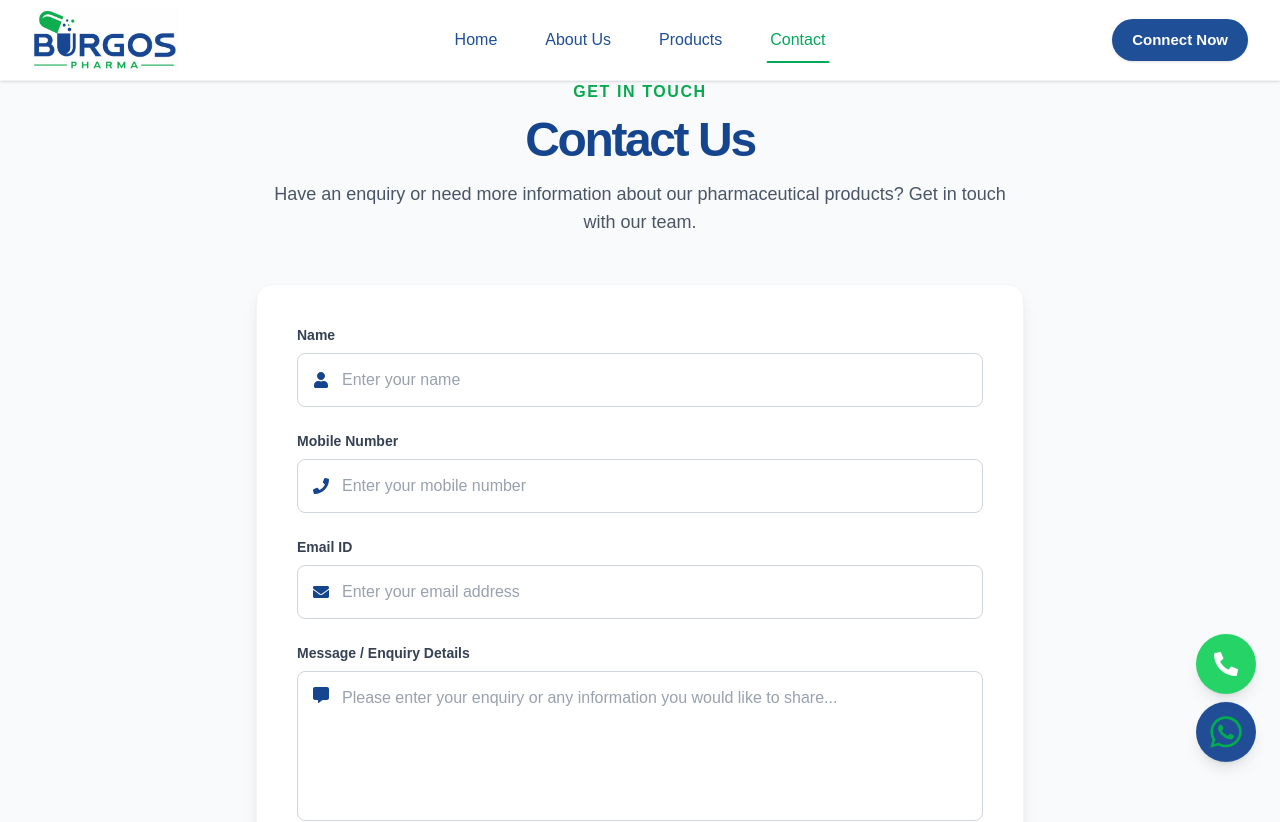
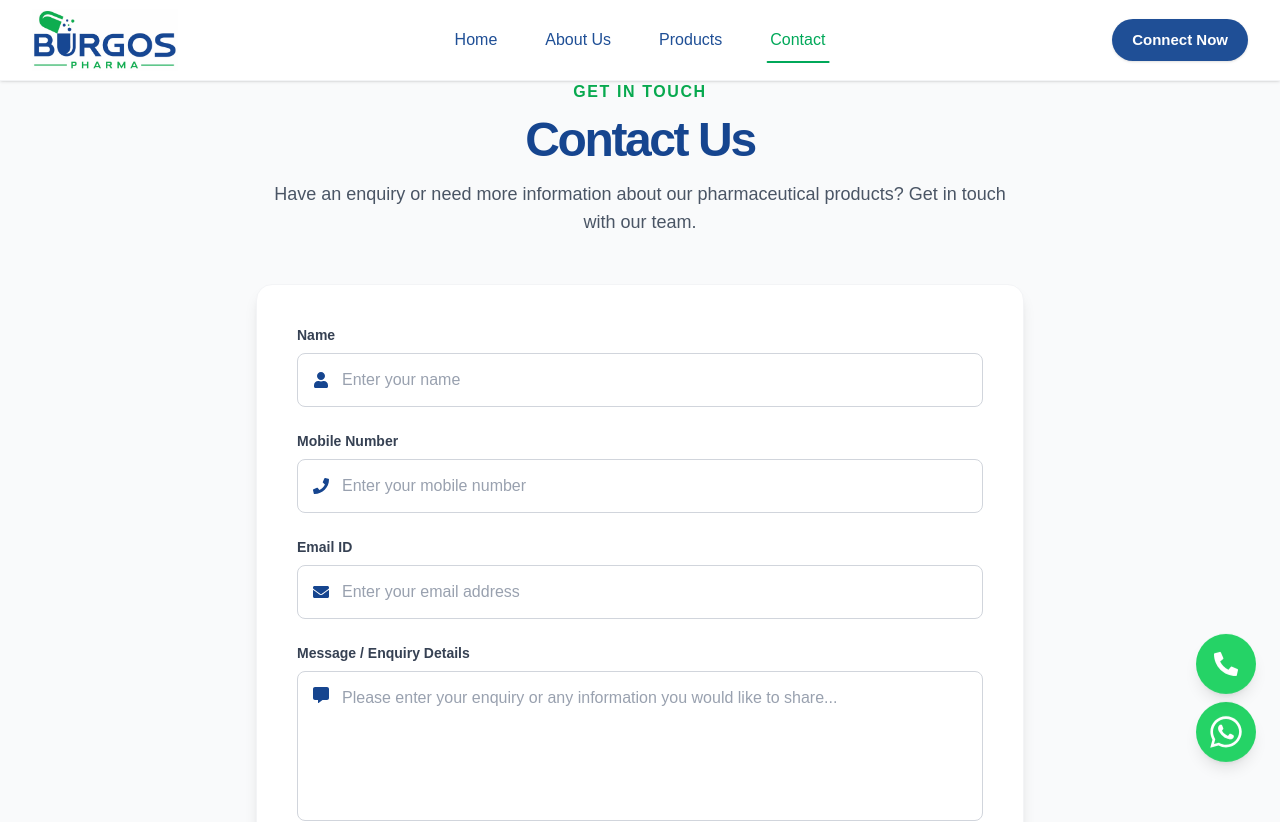
Before and after one commit to Rohangit187/burgospharmanew, a React (Vite) app: page /contact in a window 1280 px wide. Shown: the top 822 px of the page. Built offline with nearby package versions, Linux system fonts and the light colour scheme; a web font is replaced by a local one.

Commit message:
Update FloatingWhatsApp styles and icon color

```diff
--- a/src/FloatingWhatsApp.jsx
+++ b/src/FloatingWhatsApp.jsx
@@ -18,15 +18,15 @@ const FloatingWhatsApp = () => {
         w-12 h-12
         sm:w-15 sm:h-15
         rounded-full
-        bg-[#214D96]
+        bg-[#25D366]
         shadow-lg
-        hover:bg-[#173B75]
+        hover:bg-[#20BA5A]
         transition-all
         duration-300
         animate-bounce
       "
     >
-      <FaWhatsapp className="text-3xl sm:text-4xl text-[#00AE4F]" />
+      <FaWhatsapp className="text-3xl sm:text-4xl text-white" />
     </a>
   );
 };
```
